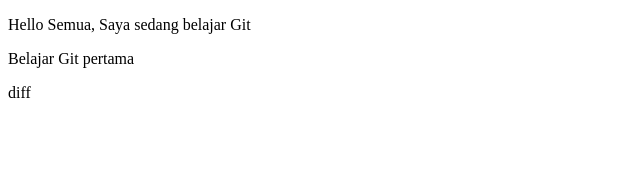
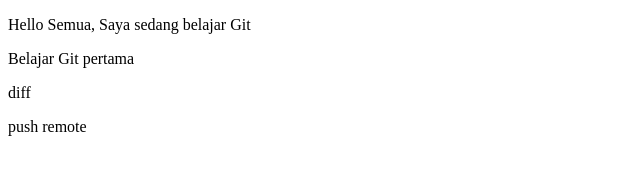
Before and after one commit to rini01/belajar-git-01, a plain HTML site: page index.html in a window 1280 px wide. Shown: the whole page, without its empty margins (0-640 px from the left). Drawn offline with Linux system fonts and the light colour scheme.

Commit message:
push to remote

```diff
--- a/index.html
+++ b/index.html
@@ -8,5 +8,6 @@
         <p>Hello Semua, Saya sedang belajar Git</p>
         <p>Belajar Git pertama</p>
         <p>diff </p>
+        <p>push remote </p>
     </body>
 </html>
```
